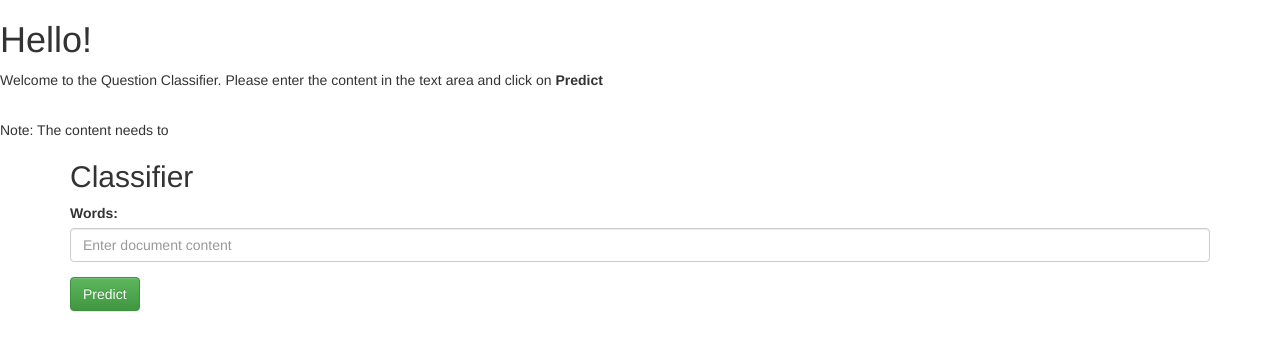
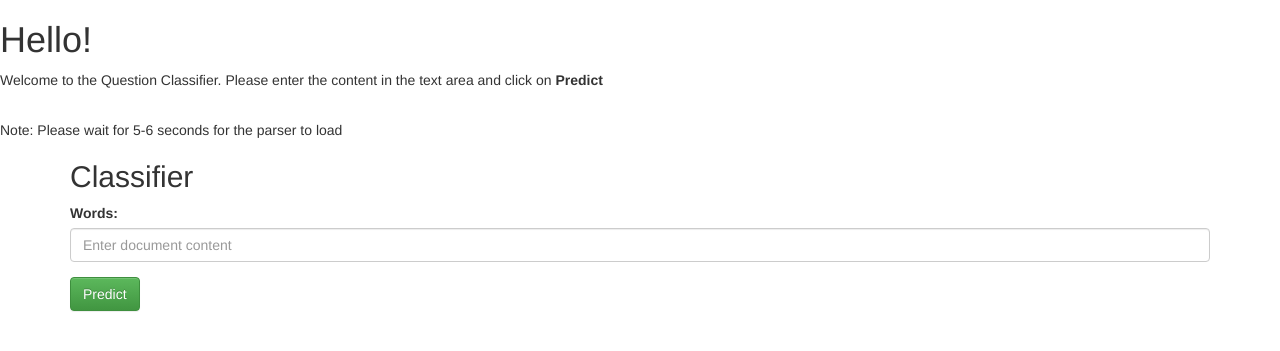
Before and after one commit to snknitin/Question-Classiffier-Heroku, a Flask app: page / in a window 1280 px wide. Shown: the top 351 px of the page. Run offline with Flask 2, Linux system fonts and the light colour scheme; some libraries are stand-ins or nearby versions.

Commit message:
Note in index

```diff
--- a/templates/index.html
+++ b/templates/index.html
@@ -13,7 +13,7 @@
 
     <p>Welcome to the Question Classifier. Please enter the content in the text area and click on <b>Predict</b></p>
         <br>
-    Note: The content needs to
+    Note: Please wait for 5-6 seconds for the parser to load
 
     <div class="container">
 
```
